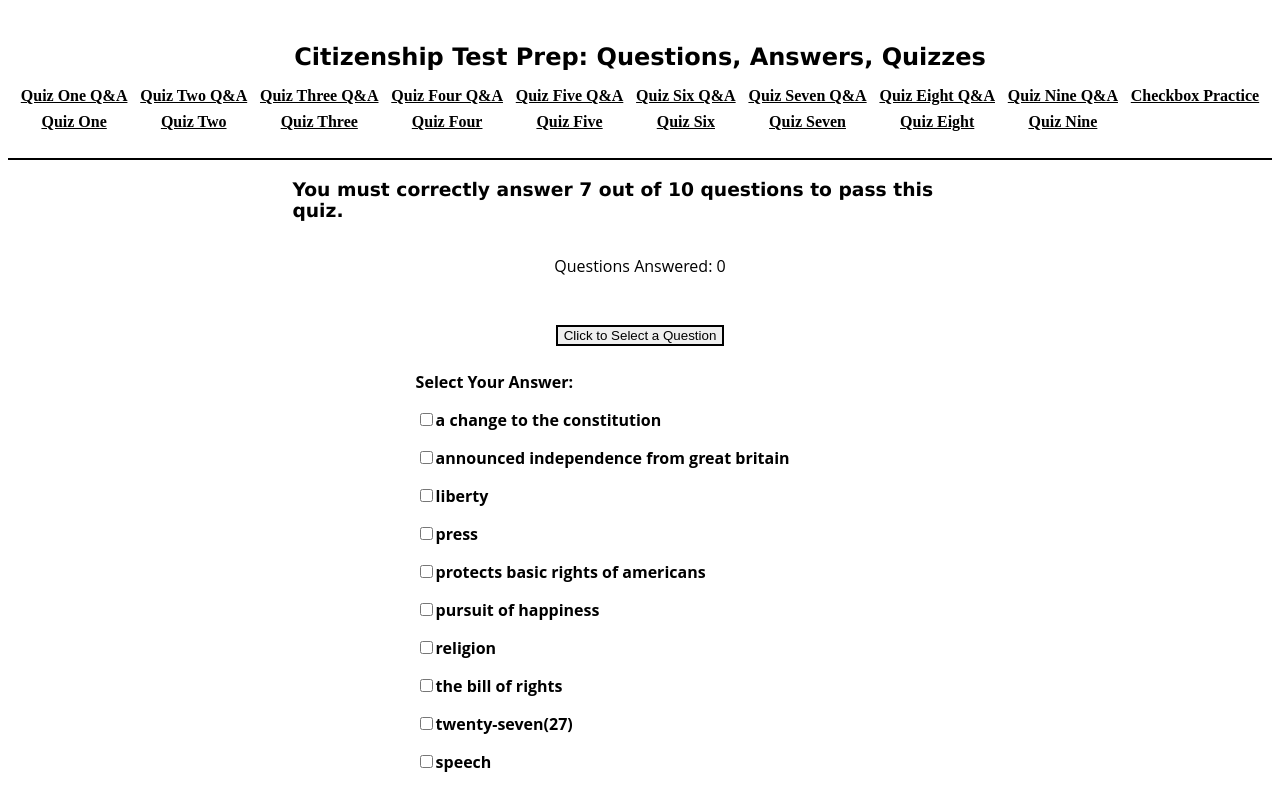
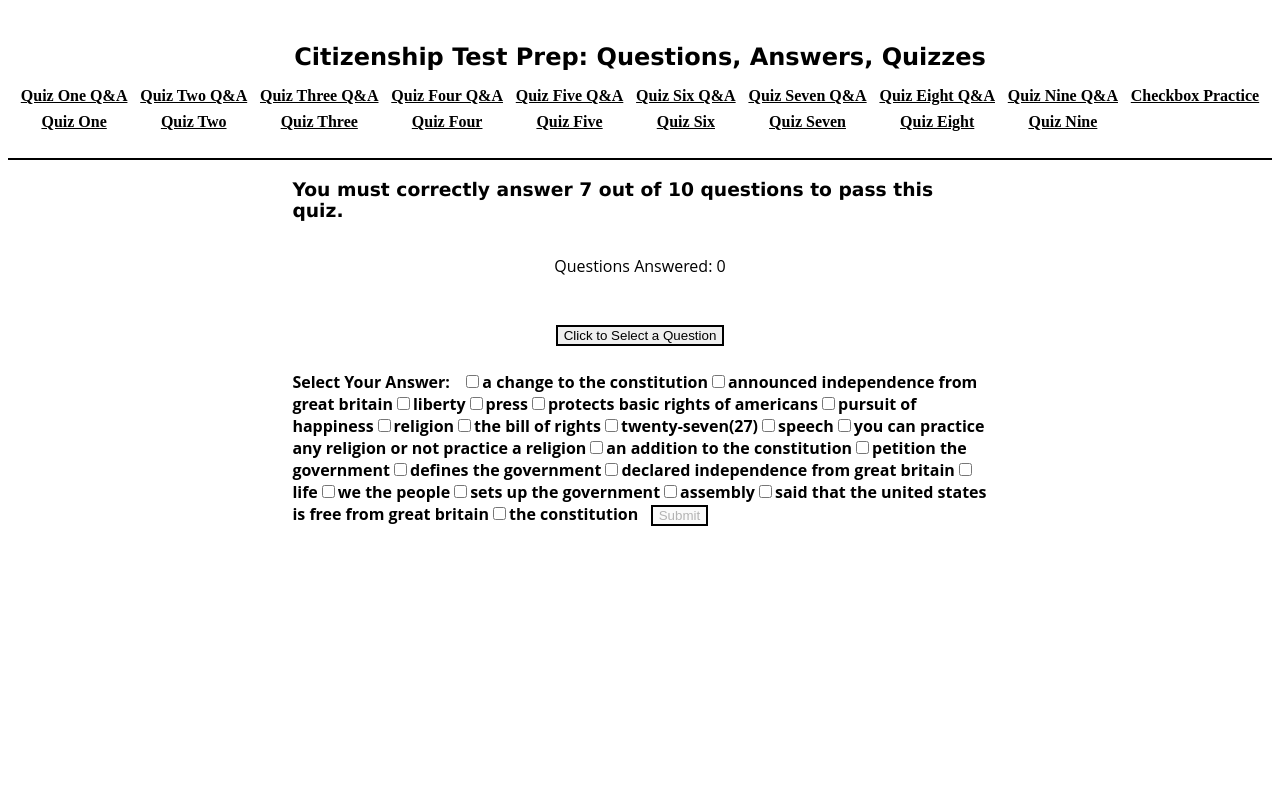
Before and after one commit to mmaustin/citizenship-questions-answers, a React (Create React App) app in the folder citizenship-frontend/: page /questions/quiz-one-test in a window 1280 px wide. Shown: the top 791 px of the page. Built offline with nearby package versions, Linux system fonts and the light colour scheme.

Commit message:
removed p tag around answers to try and eliminate on change from firing inadvertently

```diff
--- a/citizenship-frontend/src/features/questions/QuizOneTest.js
+++ b/citizenship-frontend/src/features/questions/QuizOneTest.js
@@ -102,10 +102,10 @@ export const QuizOneTest = () => {
 
     const checkboxAnswers = quizAnswers.map((answer, index) => {
         return(
-            <p key={index}>
-                <input type='checkbox' name={answer} value={answer} checked={checkedState[index]} onChange={()=> handleChange(index)}/>
+            <>
+                <input key={index} type='checkbox' name={answer} value={answer} checked={checkedState[index]} onChange={()=> handleChange(index)}/>
                 <label htmlFor='answer'>{answer}</label>
-            </p>
+            </>
         )
     })
 
```
